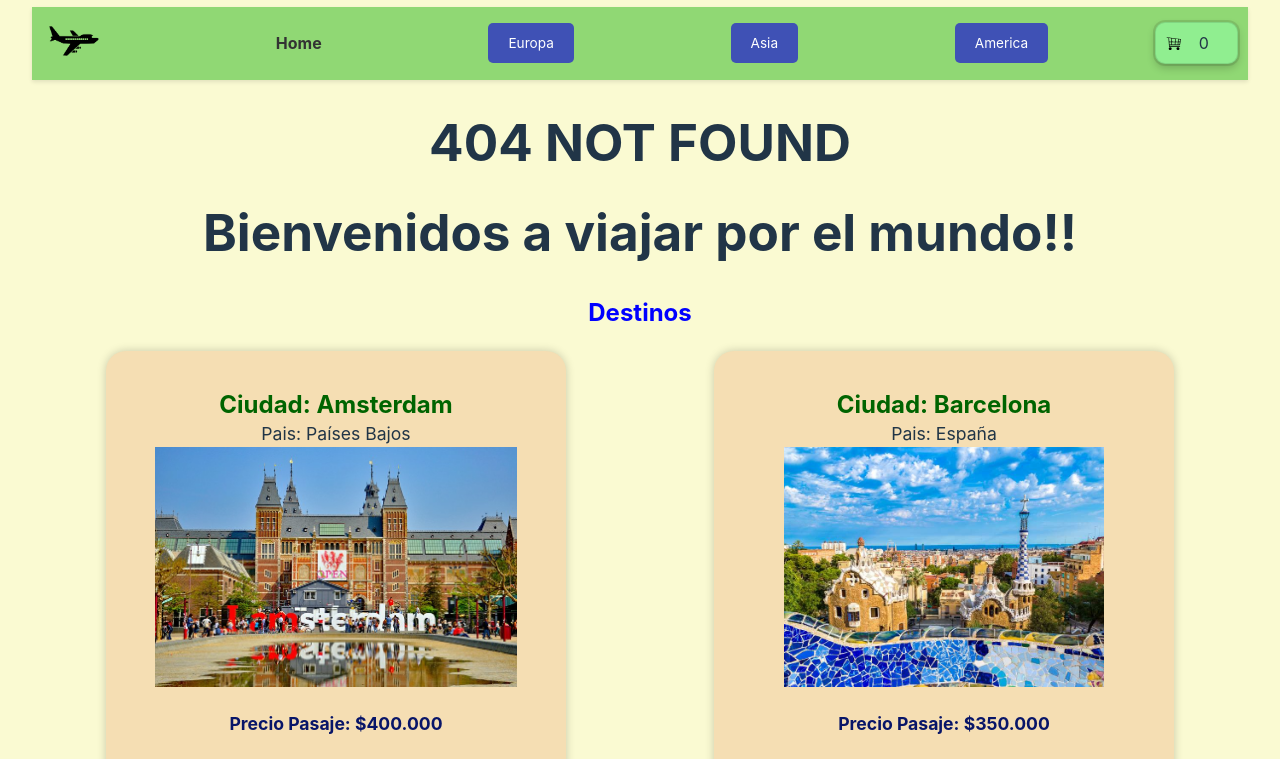
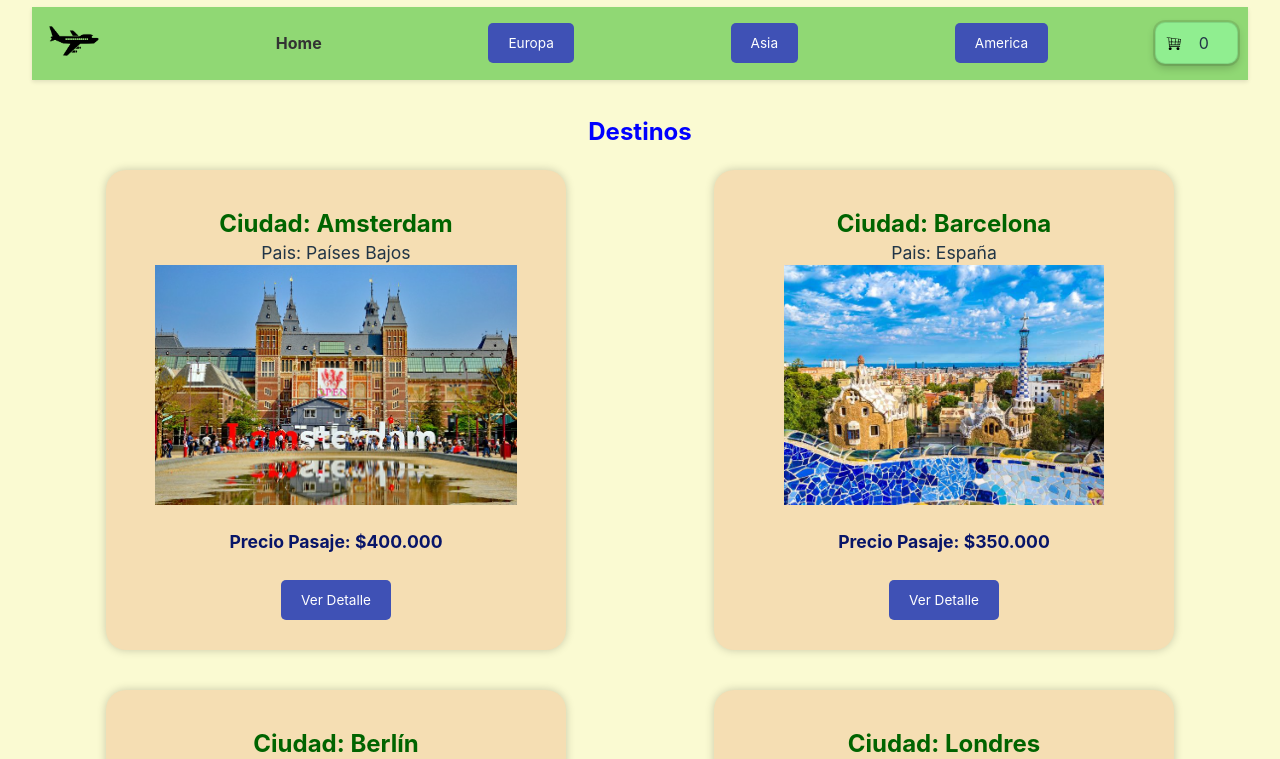
Before and after one commit to DiegoGMuro/2da-Entrega_ReactJS_Diego_Muro, a React (Vite) app: page / in a window 1280 px wide. Shown: the top 759 px of the page. Built offline with nearby package versions, Linux system fonts and the light colour scheme.

Commit message:
Ajustes 4

```diff
--- a/src/App.jsx
+++ b/src/App.jsx
@@ -17,7 +17,7 @@ function App() {
       <BrowserRouter>
         <NavBar />
         <Routes>
-          <Route path='./' element={<ItemListContainer />} />
+          <Route path='/' element={<ItemListContainer />} />
           <Route path='./continente/:continenteId' element={<ItemListContainer />} />
           <Route path='/Item/:itemId' element={<ItemDetailContainer />} />
           <Route path='*' element={<h1>404 NOT FOUND</h1>} />
--- a/src/components/ItemDetailContainer/ItemDetailContainer.jsx
+++ b/src/components/ItemDetailContainer/ItemDetailContainer.jsx
@@ -11,7 +11,7 @@ import ItemDetail from "../ItemDetail/ItemDetail";
 
 
     useEffect(() => {
-        getCiudadById(itemId)
+        getCiudadById(parseInt(itemId))
             .then(response => {
                 setCiudades(response)
             })
```
